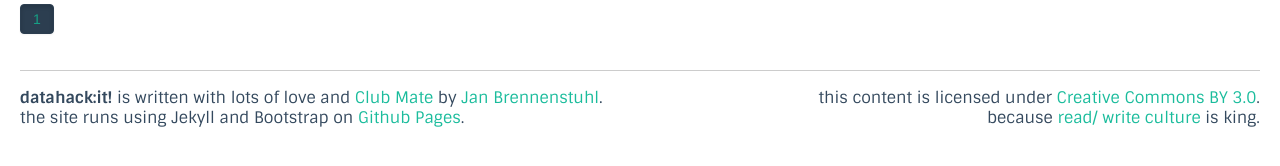
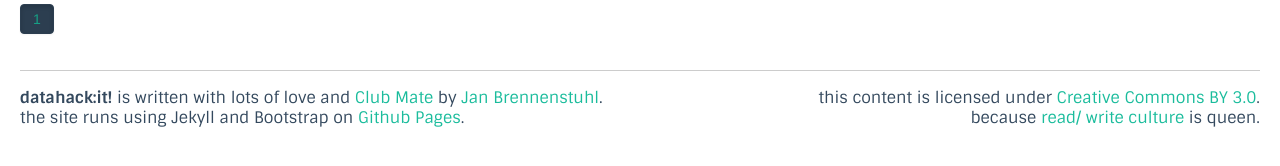
Before and after one commit to maliena/datahack.it, a Jekyll site: the page built from index.html, in a window 1280 px wide and 951 px high. Shown: the part 773-939 px from the top of the window. Built offline with Jekyll 4.4.1, drawn with Linux system fonts in a browser that asks for light colours; the list of posts is cut into pages by our own code.

Commit message:
Change word in footer.html from "king" to "queen"

```diff
--- a/_includes/footer.html
+++ b/_includes/footer.html
@@ -3,6 +3,6 @@
         <p><b>datahack:it!</b> is written with lots of love and <a rel="external no-follow" href="http://en.wikipedia.org/wiki/Club-Mate">Club Mate</a> by <a href="http://jan.brennenstuhl.me">Jan Brennenstuhl</a>.<br />the site runs using Jekyll and Bootstrap on <a rel="external nofollow" href="https://github.com/jbspeakr/datahack.it">Github Pages</a>.</p>
     </div>
     <div class="span6">
-        <p class="pull-right">this content is licensed under <a title="CC Attribution 3.0" href="http://creativecommons.org/licenses/by/3.0/" rel="external nofollow">Creative Commons BY 3.0</a>.<br />because <a rel="external no-follow" href="http://en.wikipedia.org/wiki/Remix_culture#Read-Only_Culture_vs._Read.2FWrite_Culture">read/ write culture</a> is king.</p>
+        <p class="pull-right">this content is licensed under <a title="CC Attribution 3.0" href="http://creativecommons.org/licenses/by/3.0/" rel="external nofollow">Creative Commons BY 3.0</a>.<br />because <a rel="external no-follow" href="http://en.wikipedia.org/wiki/Remix_culture#Read-Only_Culture_vs._Read.2FWrite_Culture">read/ write culture</a> is queen.</p>
     </div>
 </footer>
```
